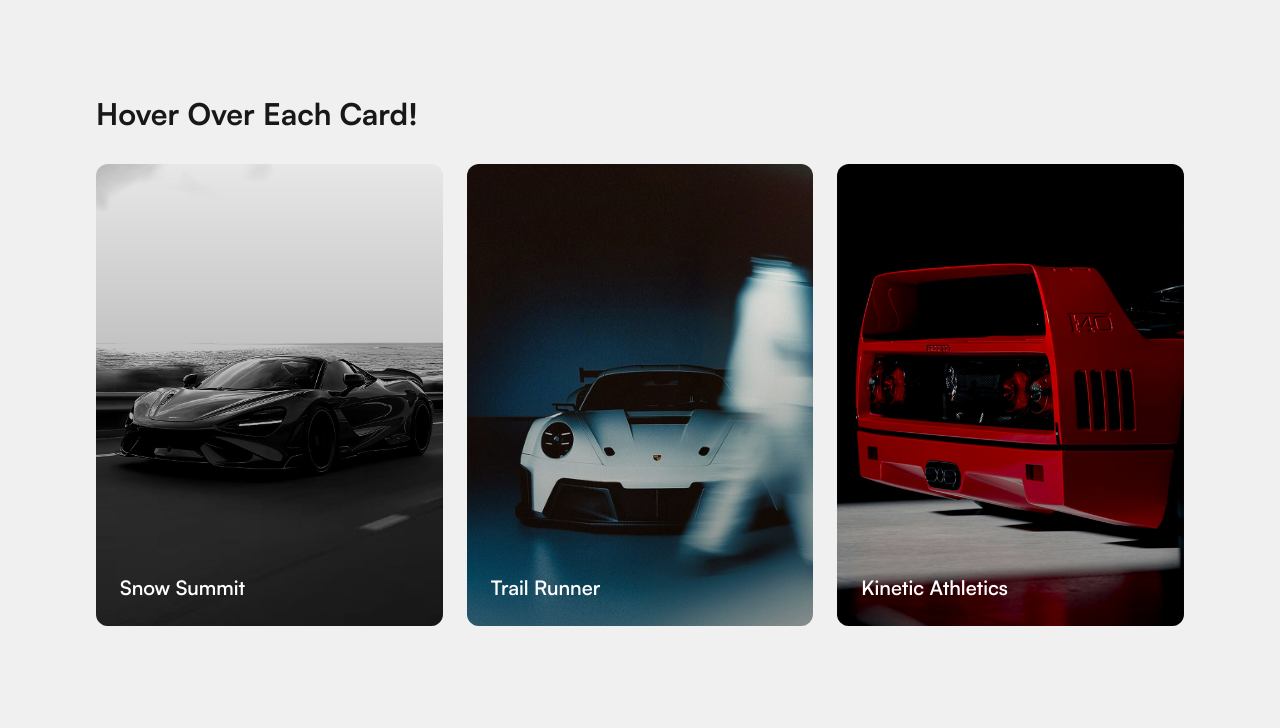
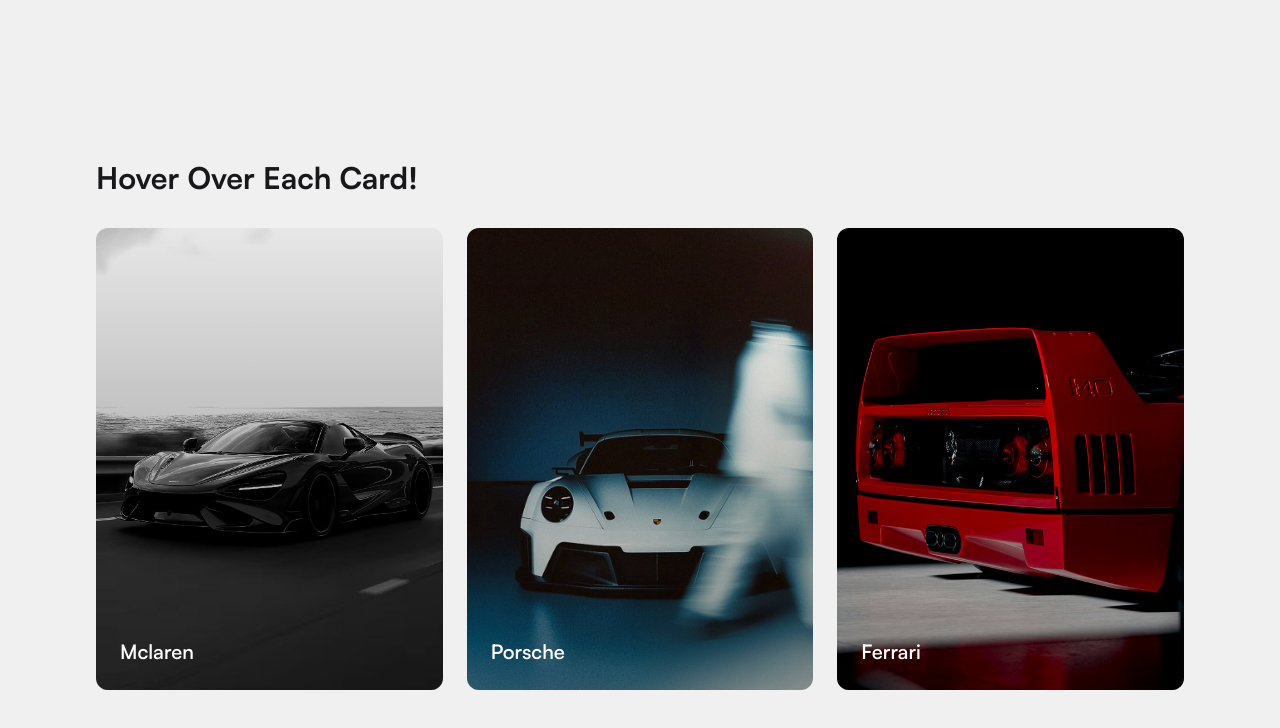
Before and after one commit to Lokasasmita/custom-cursor, a Next.js app: page / in a window 1280 px wide. Shown: the top 728 px of the page. Built offline with nearby package versions, Linux system fonts and the light colour scheme.

Commit message:
improve card styling

```diff
--- a/src/app/page.tsx
+++ b/src/app/page.tsx
@@ -1,24 +1,25 @@
 "use client";
 
+import gsap from "gsap";
 import PillCursor from "@/components/PillCursor";
 
 const cards = [
   {
-    title: "Snow Summit",
+    title: "Mclaren",
     image: "/img2.jpg",
     pillText: "See Product",
     pillColor: "#000000",
     pillTextColor: "#ffffff",
   },
   {
-    title: "Trail Runner",
+    title: "Porsche",
     image: "/img5.jpg",
     pillText: "Buy Now",
     pillColor: "#ea580c",
     pillTextColor: "#000000",
   },
   {
-    title: "Kinetic Athletics",
+    title: "Ferrari",
     image: "/img9.jpg",
     pillText: "View Event",
     pillColor: "#7dd3d8",
@@ -32,7 +33,7 @@
       <PillCursor />
 
       {/* Card grid — each card triggers the pill */}
-      <section className="px-8 pt-24 max-w-6xl mx-auto">
+      <section className="px-8 pt-40 max-w-6xl mx-auto">
         <h2 className="text-3xl font-bold text-zinc-900 mb-8">
           Hover Over Each Card!
         </h2>
@@ -46,11 +47,27 @@
               data-pill-color={card.pillColor}
               data-pill-text-color={card.pillTextColor}
               className="relative overflow-hidden rounded-xl aspect-[3/4] group"
+              onMouseEnter={(e) => {
+                gsap.to(e.currentTarget, {
+                  scale: 0.98,
+                  duration: 0.3,
+                  ease: "power2.out",
+                  overwrite: "auto",
+                });
+              }}
+              onMouseLeave={(e) => {
+                gsap.to(e.currentTarget, {
+                  scale: 1,
+                  duration: 0.3,
+                  ease: "power2.out",
+                  overwrite: "auto",
+                });
+              }}
             >
               <img
                 src={card.image}
                 alt={card.title}
-                className="absolute inset-0 w-full h-full object-cover transition-transform duration-500 group-hover:scale-105"
+                className="absolute inset-0 w-full h-full object-cover"
               />
               <div className="absolute inset-0 bg-gradient-to-t from-black/40 to-transparent" />
               <div className="absolute bottom-6 left-6">
```
